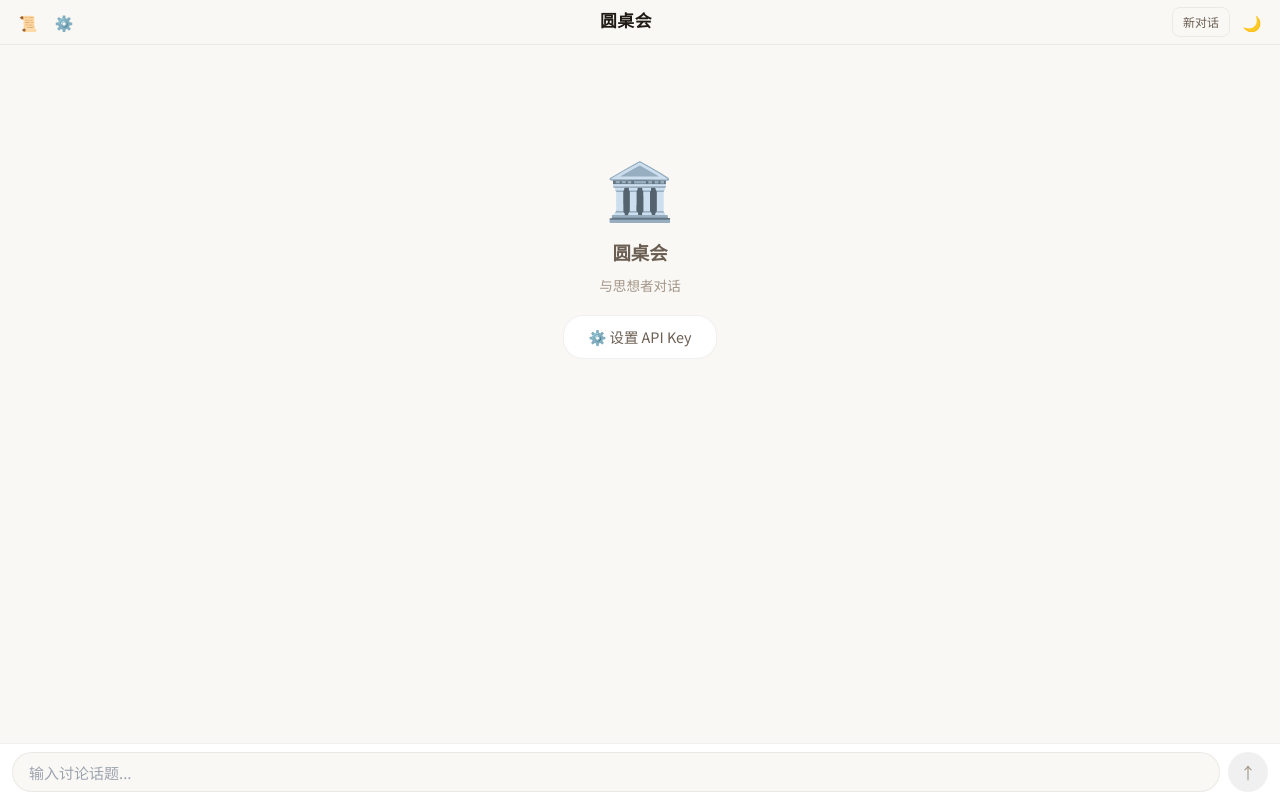
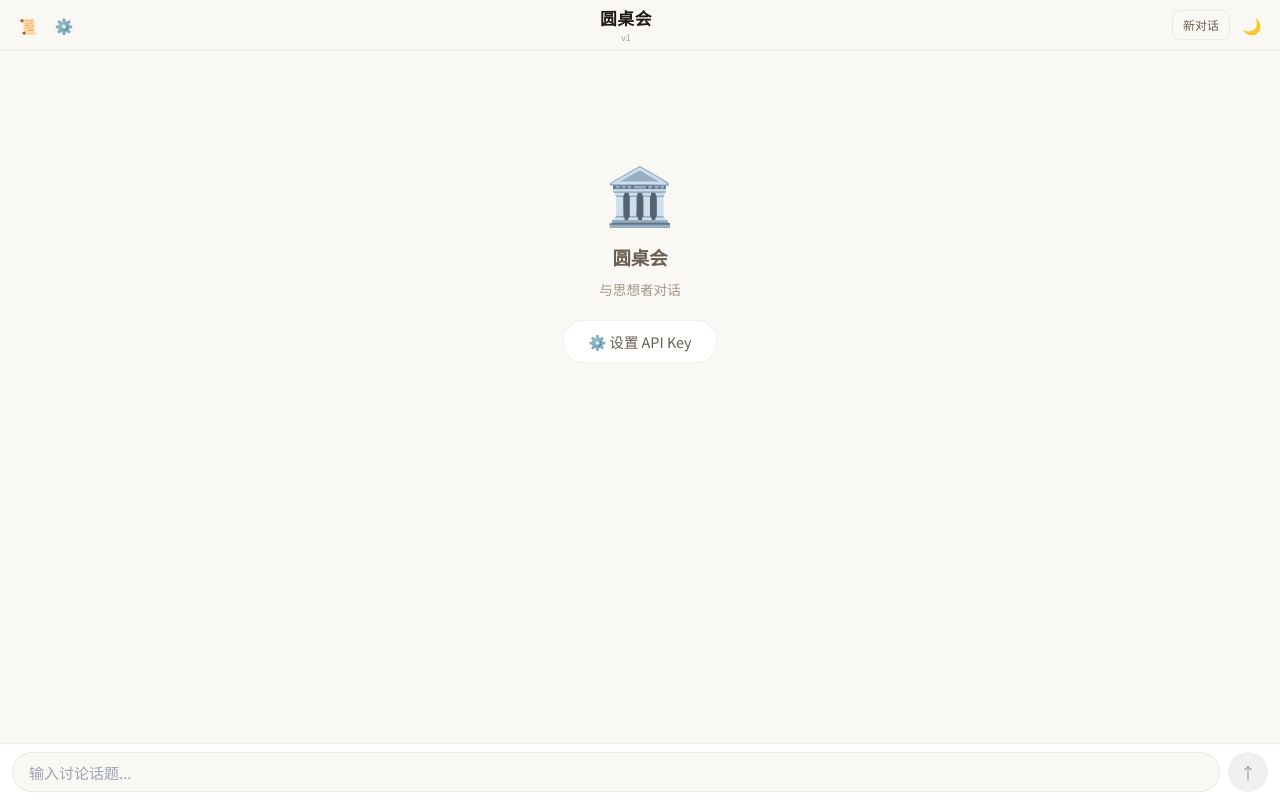
Before and after one commit to ycc200384/roundtable, a React (Vite) app: page / in a window 1280 px wide. Built offline with nearby package versions, Linux system fonts and the light colour scheme.

Commit message:
添加版本号显示

```diff
--- a/src/components/Header.jsx
+++ b/src/components/Header.jsx
@@ -9,10 +9,15 @@ export default function Header({ darkMode, onToggleDark, onReset, onSettings, on
         <HeaderBtn onClick={onHistory} label="📜" title="历史对话" />
         <HeaderBtn onClick={onSettings} label="⚙️" title="设置" />
       </div>
-      <span style={{
-        fontFamily: "'Noto Serif SC', serif", fontSize: '1.05rem',
-        fontWeight: 700, color: 'var(--text-primary)', letterSpacing: '0.03em',
-      }}>圆桌会</span>
+      <div style={{ textAlign: 'center' }}>
+        <span style={{
+          fontFamily: "'Noto Serif SC', serif", fontSize: '1.05rem',
+          fontWeight: 700, color: 'var(--text-primary)', letterSpacing: '0.03em',
+        }}>圆桌会</span>
+        <div style={{ fontSize: '0.55rem', color: 'var(--text-muted)', marginTop: '-1px' }}>
+          v{__VERSION__}
+        </div>
+      </div>
       <div style={{ display: 'flex', gap: '6px', alignItems: 'center' }}>
         <button onClick={onReset} style={{
           padding: '5px 10px', borderRadius: '8px', border: '1px solid var(--border-subtle)',
--- a/vite.config.js
+++ b/vite.config.js
@@ -2,11 +2,17 @@ import { defineConfig } from 'vite'
 import react from '@vitejs/plugin-react'
 import { VitePWA } from 'vite-plugin-pwa'
 
+// Auto-increment version on each build
+import { readFileSync, writeFileSync, existsSync } from 'fs';
+const VER_FILE = '.version';
+let ver = 1;
+if (existsSync(VER_FILE)) { ver = parseInt(readFileSync(VER_FILE, 'utf8')) + 1; }
+writeFileSync(VER_FILE, String(ver));
+
 export default defineConfig({
   base: '/roundtable/',
-  build: {
-    outDir: 'docs',
-  },
+  build: { outDir: 'docs' },
+  define: { __VERSION__: JSON.stringify(ver) },
   plugins: [
     react(),
     VitePWA({
```
Also changed, not shown: 4 other files (tests, documents, lock files or other folders).
